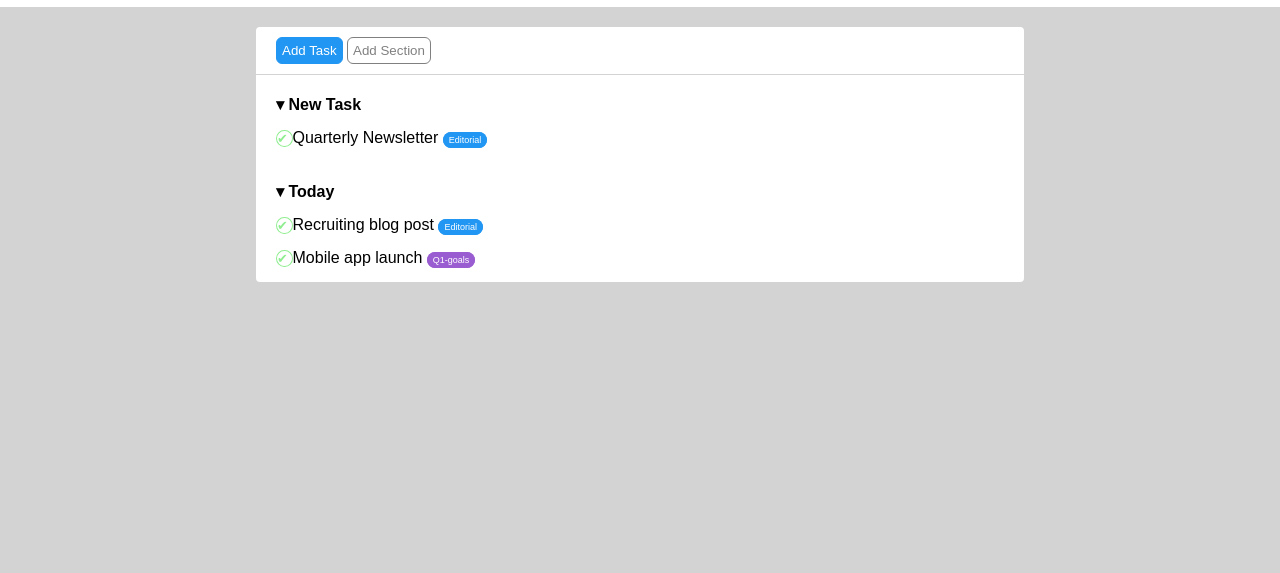
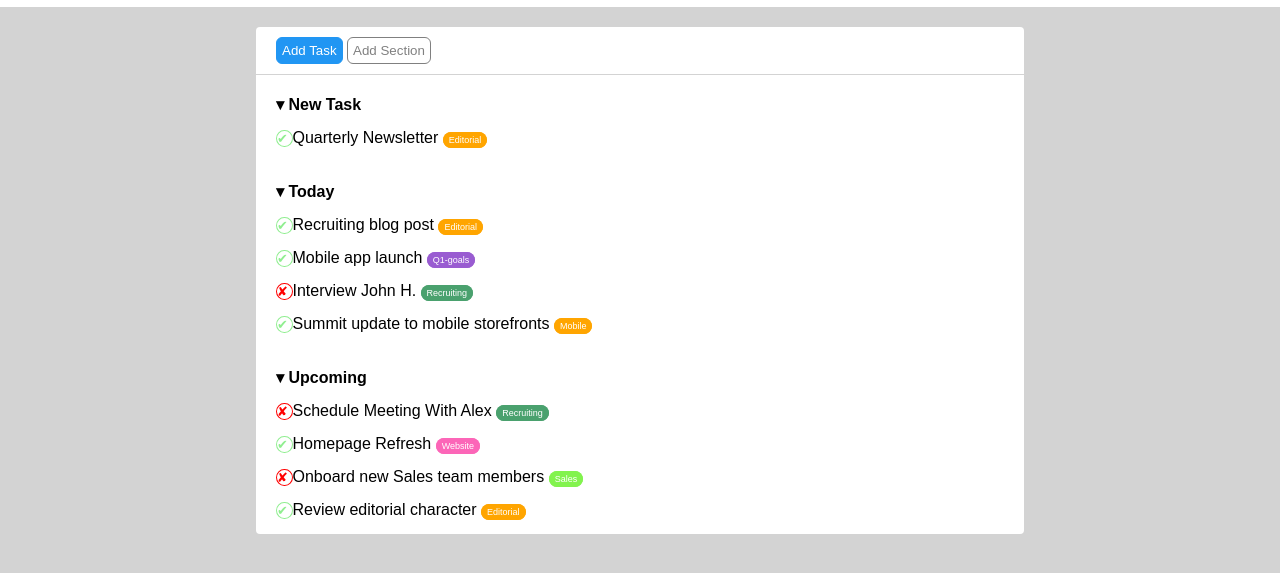
Before and after one commit to domenicatonziello/html-css-toboolist, a plain HTML site: page index.html in a window 1280 px wide. Shown: the part 83-656 px from the top of the page. Drawn offline with Linux system fonts and the light colour scheme.

Commit message:
added all section

```diff
--- a/css/style.css
+++ b/css/style.css
@@ -54,13 +54,19 @@ h1{
 .categories{
     padding-bottom: 15px;
 }
-.right{
-    border: 1px solid lightgreen;
+.right,.wrong{
     border-radius: 50%;
-    color: lightgreen;
     font-size: 13px;
 }
-.editorial,.goals{
+.right{
+    color: lightgreen;
+    border: 1px solid lightgreen;
+}
+.wrong{
+    color: red;
+    border: 1px solid red;
+}
+.editorial,.goals,.recruiting,.mobile,.website,.sales{
     font-size: 9px;
     border-radius:50px;
     padding: 2px 5px ;
@@ -74,3 +80,23 @@ h1{
     background-color: rgb(153, 92, 209);
     border: 1px solid rgb(153, 92, 209);
 }
+.recruiting{
+    background-color: rgb(74, 161, 110);
+    border: 1px solid rgb(74, 161, 110);
+}
+.mobile{
+    background-color: orange;
+    border: 1px solid orange;
+}
+.website{
+    background-color: rgb(252, 102, 184);
+    border: 1px solid rgb(252, 102, 184)
+}
+.sales{
+    background-color: #82f34e;
+    border: 1px solid #82f34e;
+}
+.editorial{
+    background-color: orange;
+    border: 1px solid orange ;
+}
--- a/index.html
+++ b/index.html
@@ -26,6 +26,15 @@
             <h4 class="categories">&#x25BE; Today </h4>
             <p class="categories"> <span class="right"> &#10004; </span> Recruiting blog post <span class="editorial">Editorial</span> </p>
             <p class="categories"> <span class="right"> &#10004; </span> Mobile app launch <span class="goals">Q1-goals</span> </p>
+            <p class="categories"> <span class="wrong"> &#10008; </span> Interview John H. <span class="recruiting"> Recruiting</span> </p>
+            <p class="categories"> <span class="right"> &#10004; </span> Summit update to mobile storefronts <span class="mobile"> Mobile</span> </p>
+        </div>
+        <div class="new-task">
+            <h4 class="categories">&#x25BE; Upcoming </h4>
+            <p class="categories"> <span class="wrong"> &#10008; </span> Schedule Meeting With Alex <span class="recruiting">Recruiting</span> </p>
+            <p class="categories"> <span class="right"> &#10004; </span> Homepage Refresh <span class="website"> Website</span> </p>
+            <p class="categories"> <span class="wrong"> &#10008; </span> Onboard new Sales team members  <span class="sales"> Sales</span> </p>
+            <p class="categories"> <span class="right"> &#10004; </span> Review editorial character <span class="editorial"> Editorial</span> </p>
         </div>
     </main>
 
```
